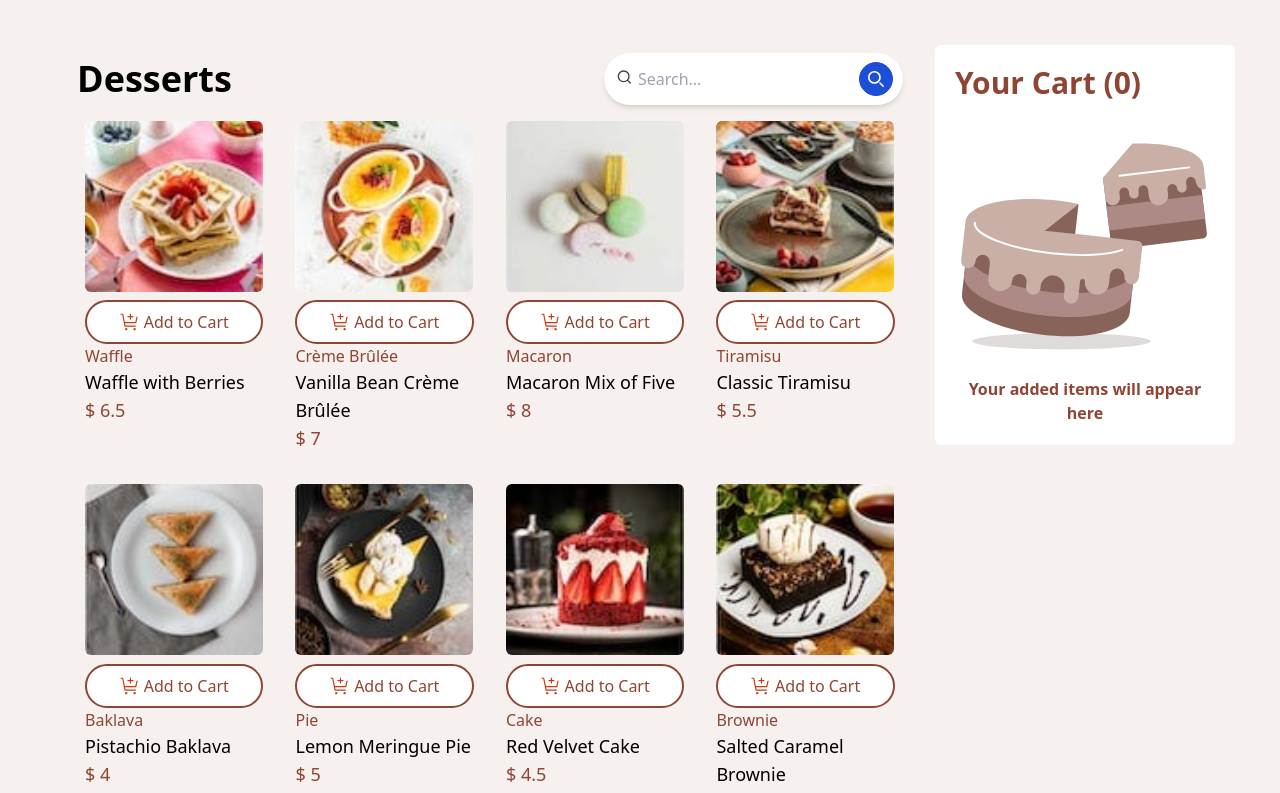
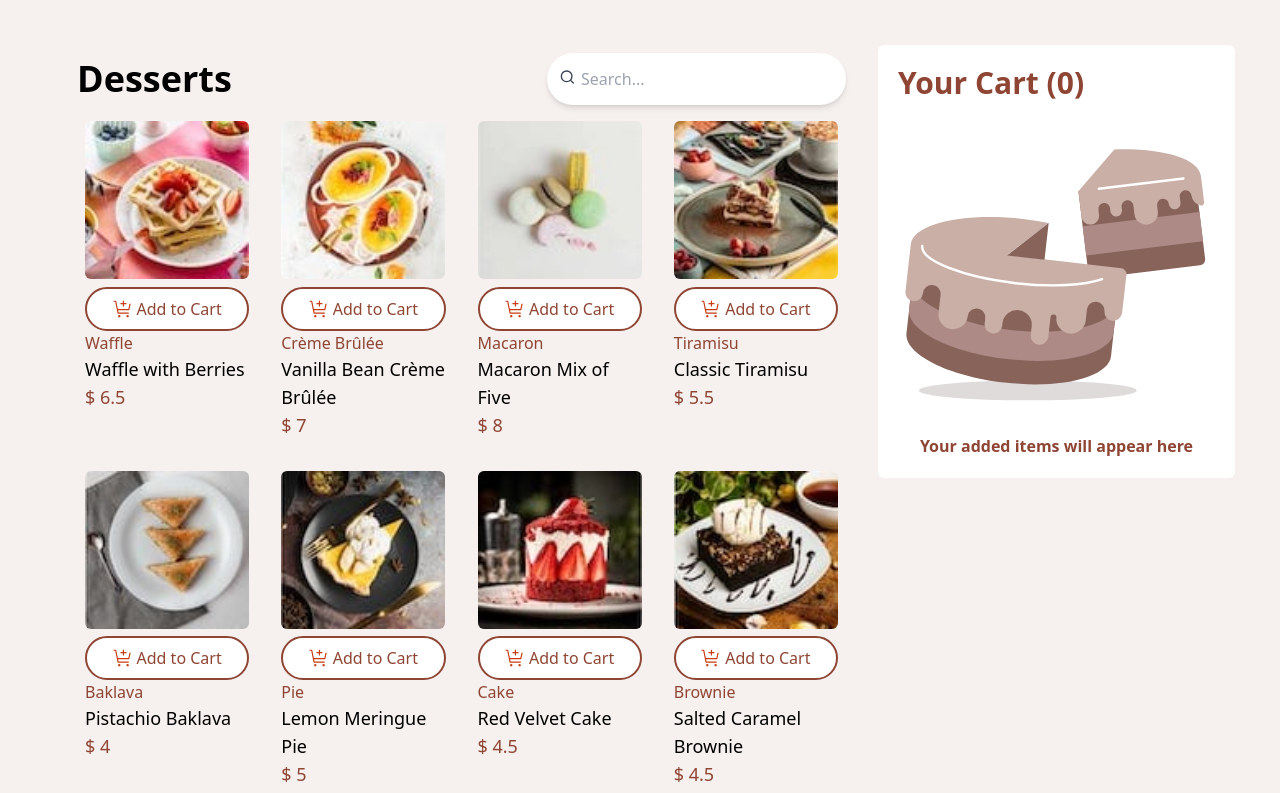
Before and after one commit to Princy-patel/product-list-with-cart, a React (Vite) app: page / in a window 1280 px wide. Shown: the top 793 px of the page. Built offline with nearby package versions, Linux system fonts and the light colour scheme.

Commit message:
update the ui on search

```diff
--- a/src/components/Application.tsx
+++ b/src/components/Application.tsx
@@ -3,7 +3,7 @@ import Cart from "./Cart";
 
 function Application() {
   return (
-    <div className="flex">
+    <div className="flex justify-between w-full">
       <Menu />
       <Cart />
     </div>
--- a/src/components/Cart.tsx
+++ b/src/components/Cart.tsx
@@ -44,7 +44,7 @@ function Cart() {
   };
 
   return (
-    <div className="sticky top-5 flex-[30%] bg-white p-5 rounded-md h-[50%]">
+    <div className="sticky top-5 bg-white p-5 rounded-md w-[30%] h-[50%]">
       <h1 className="text-[#8f4533] font-bold text-3xl mb-4">
         Your Cart ({cartSelector.length})
       </h1>
--- a/src/components/Menu.tsx
+++ b/src/components/Menu.tsx
@@ -1,15 +1,36 @@
 import { data } from "../../data/data";
 import MenuList from "./MenuList";
 import { IDataWithQuantity } from "../@types/data";
+import { ChangeEvent, useEffect, useMemo, useState } from "react";
 
 function Menu() {
-  const dataWithQuantity: IDataWithQuantity[] = data.map((item) => ({
-    ...item,
-    quantity: 1,
-  }));
+  const [searchItem, setSearchItems] = useState<string>("");
+  const [filteredItems, setFilteredItems] = useState<IDataWithQuantity[]>([]);
+
+  const dataWithQuantity: IDataWithQuantity[] = useMemo(
+    () =>
+      data.map((item) => ({
+        ...item,
+        quantity: 1,
+      })),
+    [data]
+  );
+
+  useEffect(() => {
+    const findItem = dataWithQuantity.filter((item) =>
+      item.name.toLowerCase().includes(searchItem.toLowerCase())
+    );
+
+    setFilteredItems(findItem);
+  }, [dataWithQuantity, searchItem]);
+
+  const handleSearchItems = function (e: ChangeEvent<HTMLInputElement>) {
+    e.preventDefault();
+    setSearchItems(e.target.value);
+  };
 
   return (
-    <div className="flex flex-col px-4 sm:px-6 lg:px-8">
+    <div className="flex flex-col px-4 sm:px-6 lg:px-8 w-[70%]">
       <div className="flex justify-between items-center my-2">
         <h1 className="text-3xl font-bold sm:text-4xl">Desserts</h1>
         <form className="form relative">
@@ -37,29 +58,12 @@ function Menu() {
             placeholder="Search..."
             required
             type="text"
+            onChange={handleSearchItems}
           />
-
-          <button className="absolute end-2.5 bottom-1/2 translate-y-1/2 p-2 text-sm font-medium text-white bg-blue-700 rounded-full border border-blue-700 hover:bg-blue-800 focus:ring-4 focus:outline-none focus:ring-blue-300 dark:bg-blue-600 dark:hover:bg-blue-700 dark:focus:ring-blue-800">
-            <svg
-              viewBox="0 0 20 20"
-              fill="none"
-              xmlns="http://www.w3.org/2000/svg"
-              aria-hidden="true"
-              className="w-4 h-4"
-            >
-              <path
-                d="m19 19-4-4m0-7A7 7 0 1 1 1 8a7 7 0 0 1 14 0Z"
-                strokeWidth="2"
-                strokeLinejoin="round"
-                strokeLinecap="round"
-                stroke="currentColor"
-              ></path>
-            </svg>
-          </button>
         </form>
       </div>
       <div className="grid grid-cols-1 gap-4 sm:grid-cols-2 md:grid-cols-3 lg:grid-cols-4">
-        {dataWithQuantity.map((dataItem: IDataWithQuantity, index: number) => (
+        {filteredItems.map((dataItem: IDataWithQuantity, index: number) => (
           <MenuList key={index} data={dataItem} />
         ))}
       </div>
```
